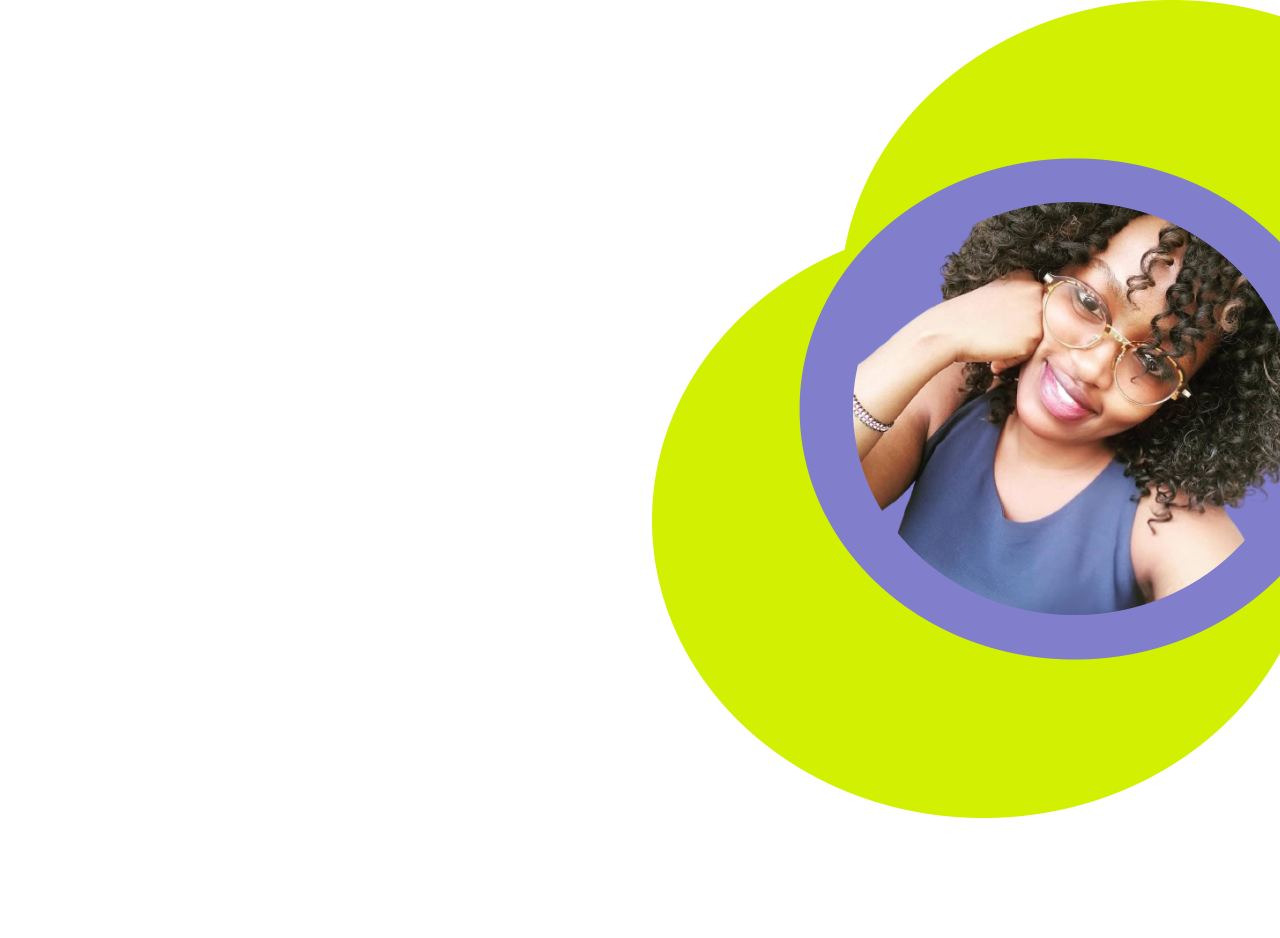
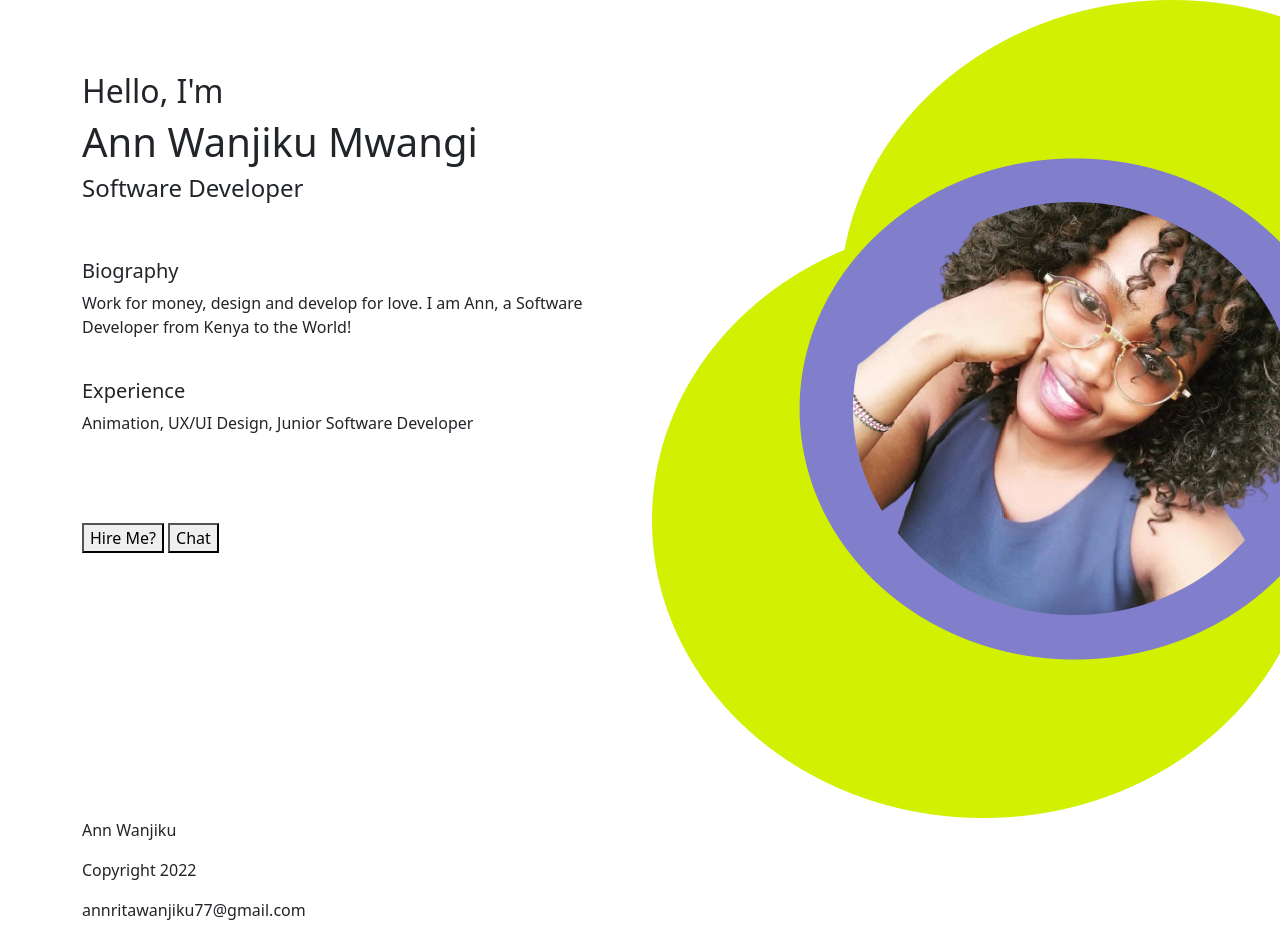
Before and after one commit to WanjikuKatuni/portfolio, a plain HTML site: page index.html in a window 1280 px wide. Shown: the top 938 px of the page. Before the commit the page ends 818 px from the top, so only its background shows below. Drawn offline with nearby package versions, Linux system fonts and the light colour scheme; a web font is replaced by a local one.

Commit message:
added content on template

```diff
--- a/index.html
+++ b/index.html
@@ -7,6 +7,8 @@
     <title>Portfolio</title>
     <!-- Add css link -->
     <link rel="stylesheet" href="./index.css">
+    <!-- fonts -->
+    <link href='https://fonts.googleapis.com/css?family=Inika' rel='stylesheet'>
     <!-- Add bootdtrap for css-->
     <link href="https://cdn.jsdelivr.net/npm/bootstrap@5.2.0/dist/css/bootstrap.min.css" rel="stylesheet" integrity="sha384-gH2yIJqKdNHPEq0n4Mqa/HGKIhSkIHeL5AyhkYV8i59U5AR6csBvApHHNl/vI1Bx" crossorigin="anonymous">
 </head>
@@ -14,11 +16,33 @@
     <div class="container">
         <div class="row">
             <div class=col-md-6>
-
+                <br>
+                <br>
+                <br>
+                <h2 class="greetings">Hello, I'm</h3>
+                <h1 class="myName">Ann Wanjiku Mwangi</h1>
+                <h4 class="career">Software Developer</h3>
+                    <br>
+                    <br>
+                <h5 class="header"> Biography</h5>
+                <p class="info">Work for money, design and develop for love. I am Ann, a Software Developer from Kenya to the World!</p>
+                    <br>
+                <h5 class="header"> Experience</h5>
+                <p class="info">Animation, UX/UI Design, Junior Software Developer</p>
+                    <br>
+                    <br>
+                    <br>
+                <button>Hire Me?</button>
+                <button>Chat</button>
             </div>
             <div class="col-md-6">
                 <img src="./portfiolioimg.png" alt="image of myself">
             </div>
+            <footer>
+                <p>Ann Wanjiku</p>
+                <p>Copyright 2022</p>
+                <p>annritawanjiku77@gmail.com</p>
+            </footer>
         </div>
     </div>
 
```
